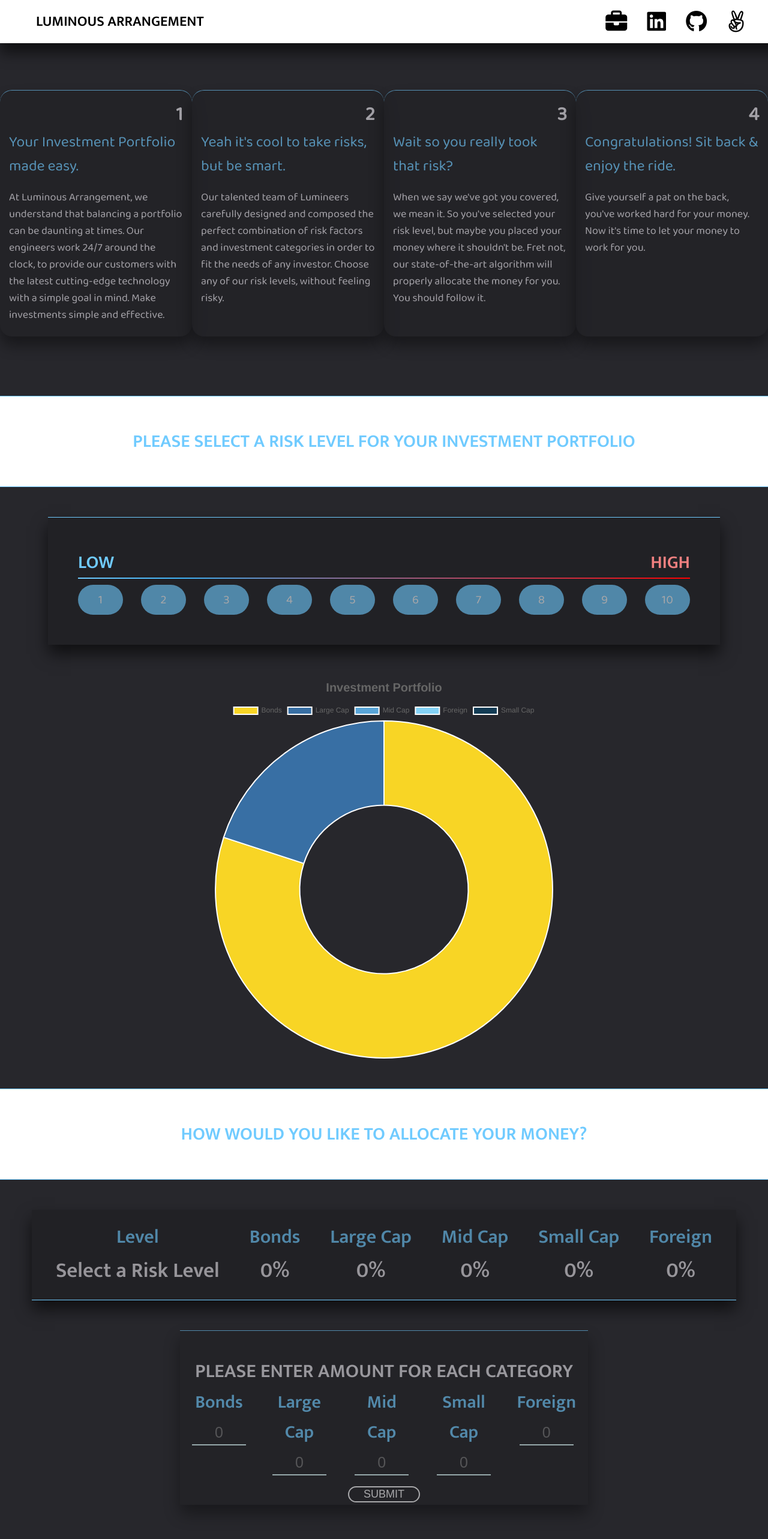
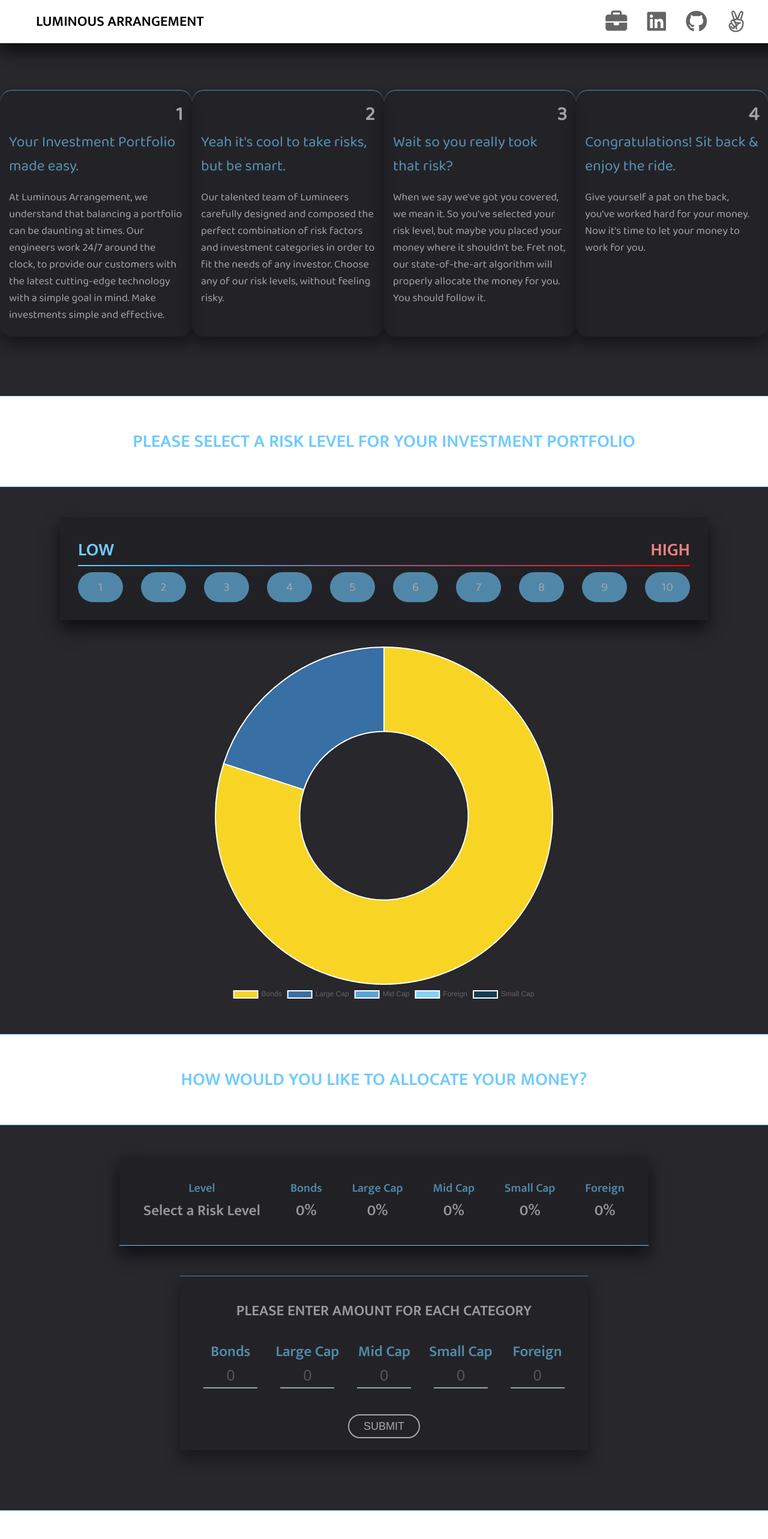
Before and after one commit to blindaa121/luminousArrangement, a React (Create React App) app: page / in a window 1280 px wide. Shown: the top 2566 px of the page at 60% size. Built offline with nearby package versions, Linux system fonts and the light colour scheme.

Commit message:
Add auto scroll after submitting form

```diff
--- a/src/AllocationAlgorithm.js
+++ b/src/AllocationAlgorithm.js
@@ -64,7 +64,6 @@ function calculateAllocations(obj) {
 
   while (i < give.length) {
     while (j < need.length) {
-      debugger
       needsMoney[need[j]] = Math.abs(needsMoney[need[j]]).toFixed(2);
 
       if (Number(givesMoney[give[i]]) <= Number(needsMoney[need[j]])) {
--- a/src/components/DonutChart/DonutChart.css
+++ b/src/components/DonutChart/DonutChart.css
@@ -7,9 +7,9 @@
 .selection-risk {
     background-color: #212125;
     box-shadow: 0 15px 25px rgb(0 0 0 / 60%);
-    padding: 50px;
-    border-top: 1px solid #70CBFF;
-    margin-bottom: 50px;
+    padding: 30px;
+    /* border-bottom: 1px solid #70CBFF; */
+    margin-bottom: 0px;
 }
 
 .selection-container > h1 {
--- a/src/components/DonutChart/DonutChart.jsx
+++ b/src/components/DonutChart/DonutChart.jsx
@@ -10,7 +10,6 @@ class DonutChart extends React.Component {
       labels: ['Bonds', 'Large Cap', 'Mid Cap', 'Foreign', 'Small Cap'],
       datasets: [
         {
-          label: 'Rainfall',
           backgroundColor: ['#F8D525', '#386FA4', '#59A5D8', '#84D2F6', '#133C55'],
           hoverBackgroundColor: ['#DAB707', '#184563', '#24496A', '#2B7EB6', '#184563'],
           data: [80,20,0,0,0]
@@ -42,7 +41,6 @@ class DonutChart extends React.Component {
       this.setState({
         datasets: [
           {
-            label: 'Rainfall',
             backgroundColor: bgColor,
             hoverBackgroundColor: hoverColor,
             data
@@ -63,18 +61,25 @@ class DonutChart extends React.Component {
     const donutOptions = {
       title: {
         display: true,
-        text: 'Investment Portfolio',
         fontSize: 20
       },
       legend: {
         display: true,
-        position: 'top'
+        position: 'bottom'
       },
       animation: {
         animateScale: true,
       },
       tooltips: {
-        titleFontSize: 30
+        bodyFontSize: 20,
+      },
+      plugins: {
+        datalabels: {
+          color: '#fff',
+          anchor: 'end',
+          align: 'start',
+          offset:-10
+        }
       }
     }
     return(
@@ -100,7 +105,7 @@ class DonutChart extends React.Component {
               <button onClick={() => this.props.selectRiskTen()}>10</button>
             </div>
           </div>
-          <Doughnut id='chart-area' data={this.state} options={donutOptions} />
+          <Doughnut className="donut-chart" data={this.state} options={donutOptions} />
         </div>
         <InvestmentFormContainer selectedLevel={this.props.selectedLevel} />
       </div>
--- a/src/components/Header/Header.css
+++ b/src/components/Header/Header.css
@@ -20,9 +20,15 @@
   width: 300px;
   display: flex;
   color: black;
-  justify-content: space-evenly
+  justify-content: space-evenly;
 }
 
 .header-icon {
   color: black;
+  opacity: 60%;
+  transition: .4s;
 }
+
+.header-icon:hover {
+  opacity: 100%;
+}
--- a/src/components/Header/Header.jsx
+++ b/src/components/Header/Header.jsx
@@ -6,10 +6,18 @@ const Header = () => {
     <div className="header">
       <h1 className="header-title">Luminous Arrangement</h1>
       <div className="social-links">
-        <a className='header-icon' href="https://bryanlinda.com"><i className="fas fa-briefcase fa-3x"></i></a>
-        <a className='header-icon' href="https://www.linkedin.com/in/bryan-linda-44389794/"><i className="fab fa-linkedin fa-3x"></i></a>
-        <a className='header-icon' href="https://github.com/blindaa121/heatinup"><i className="fab fa-github fa-3x"></i></a>
-        <a className='header-icon' href="https://angel.co/u/bryan-linda"><i className="fab fa-angellist fa-3x"></i></a>
+        <a className='header-icon' href="https://bryanlinda.com">
+          <i className="fas fa-briefcase fa-3x"></i>
+        </a>
+        <a className='header-icon' href="https://www.linkedin.com/in/bryan-linda-44389794/">
+          <i className="fab fa-linkedin fa-3x"></i>
+        </a>
+        <a className='header-icon' href="https://github.com/blindaa121/luminousArrangement">
+          <i className="fab fa-github fa-3x"></i>
+        </a>
+        <a className='header-icon' href="https://angel.co/u/bryan-linda">
+          <i className="fab fa-angellist fa-3x"></i>
+        </a>
       </div>
     </div>
   )
--- a/src/components/InvestmentForm/InvestmentForm.css
+++ b/src/components/InvestmentForm/InvestmentForm.css
@@ -47,6 +47,7 @@
 }
 
 .investment-form > h1 {
+    font-size: 25px;
     text-transform: uppercase;
     color: #e6e3e9;
     margin-bottom: 0;
@@ -54,7 +55,7 @@
 
 .investment-form-title {
     color: #70CBFF;
-    font-size: 30px;
+    font-size: 25px;
 }
 
 .investment-input {
@@ -111,6 +112,10 @@ input[type=text]:focus {
     color: black;
 }
 
+#submit-btn:focus {
+    outline: none;
+}
+
 .current-selection {
     display: flex;
     align-items: center;
@@ -136,13 +141,14 @@ input[type=text]:focus {
 }
 
 #current-percentage > p {
-    font-size: 35px;
+    font-size: 25px;
     color:#e6e3e9;
     margin:0;
     padding:0;
 }
 
 #current-percentage > h1 {
+    font-size: 20px;
     color: #70CBFF;
     margin: 0;
     padding: 0;
--- a/src/components/InvestmentForm/InvestmentForm.jsx
+++ b/src/components/InvestmentForm/InvestmentForm.jsx
@@ -145,6 +145,15 @@ class InvestmentForm extends React.Component {
     }
   }
 
+  scrollDown() {
+    setTimeout(() => {
+      window.scrollTo({
+        top: 2600,
+        behavior: 'smooth'
+      });
+    }, 1000);
+  }
+
   render() {
     return (
       <div className="investment-form-container">
@@ -209,7 +218,7 @@ class InvestmentForm extends React.Component {
               </label>
             </div>
           </div>
-          <input id="submit-btn" type="submit" value="SUBMIT"/>
+          <input onClick={() => this.scrollDown()} id="submit-btn" type="submit" value="SUBMIT"/>
         </form>
         <h1 className="portfolio-header">{this.renderPortfolioHeader()}</h1>
         {this.renderPortfolio()}
--- a/src/components/Portfolio/Portfolio.css
+++ b/src/components/Portfolio/Portfolio.css
@@ -7,7 +7,7 @@
   display: flex;
   flex-direction: column;
   align-items: center;
-  margin-top: 70px;
+  margin-top: 50px;
   margin-bottom: 70px;
 }
 
```
Also changed, not shown: src/components/InfoCards/InfoCards.jsx (indentation only). Lines whose indentation alone changed are shown as unchanged.
